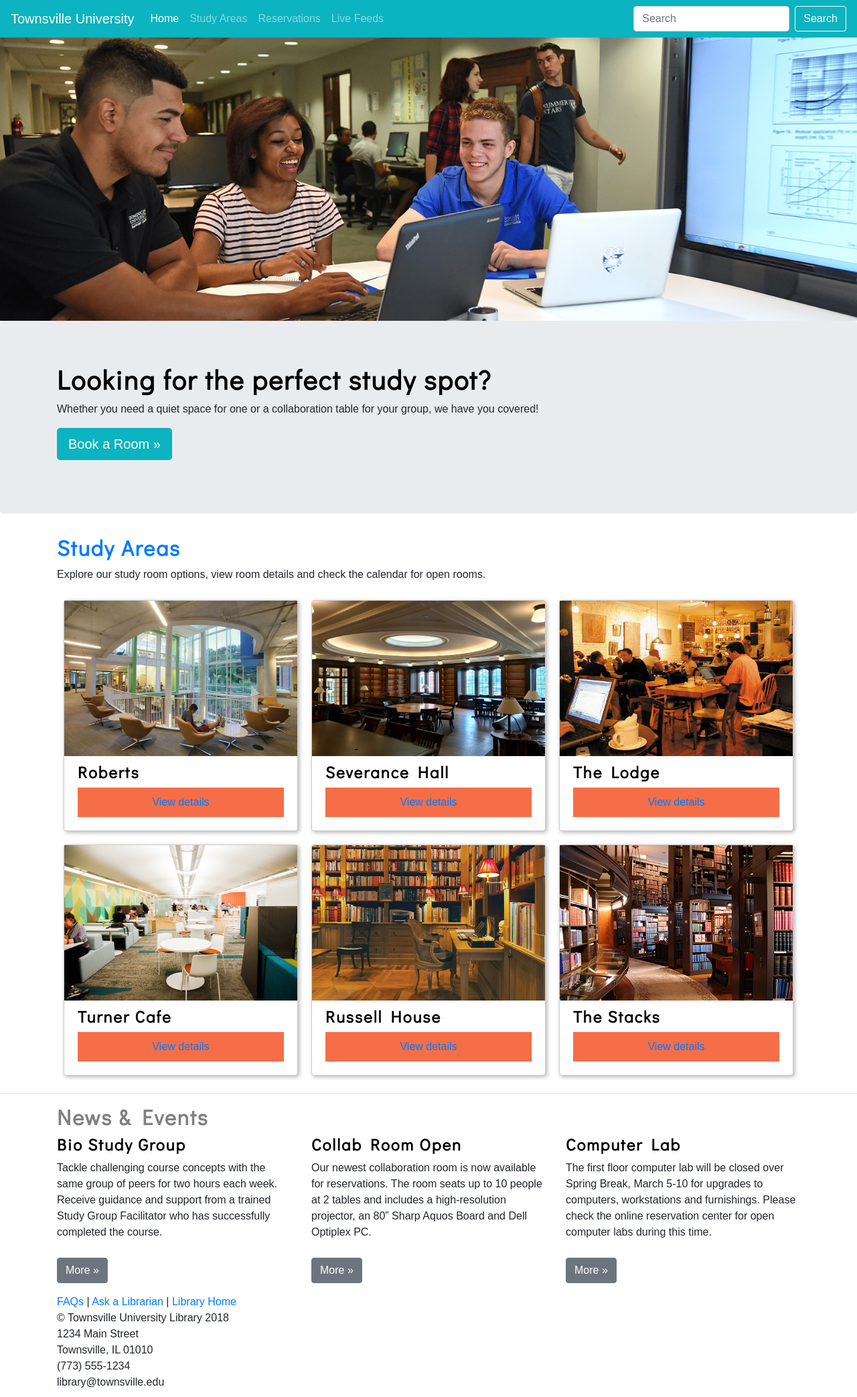
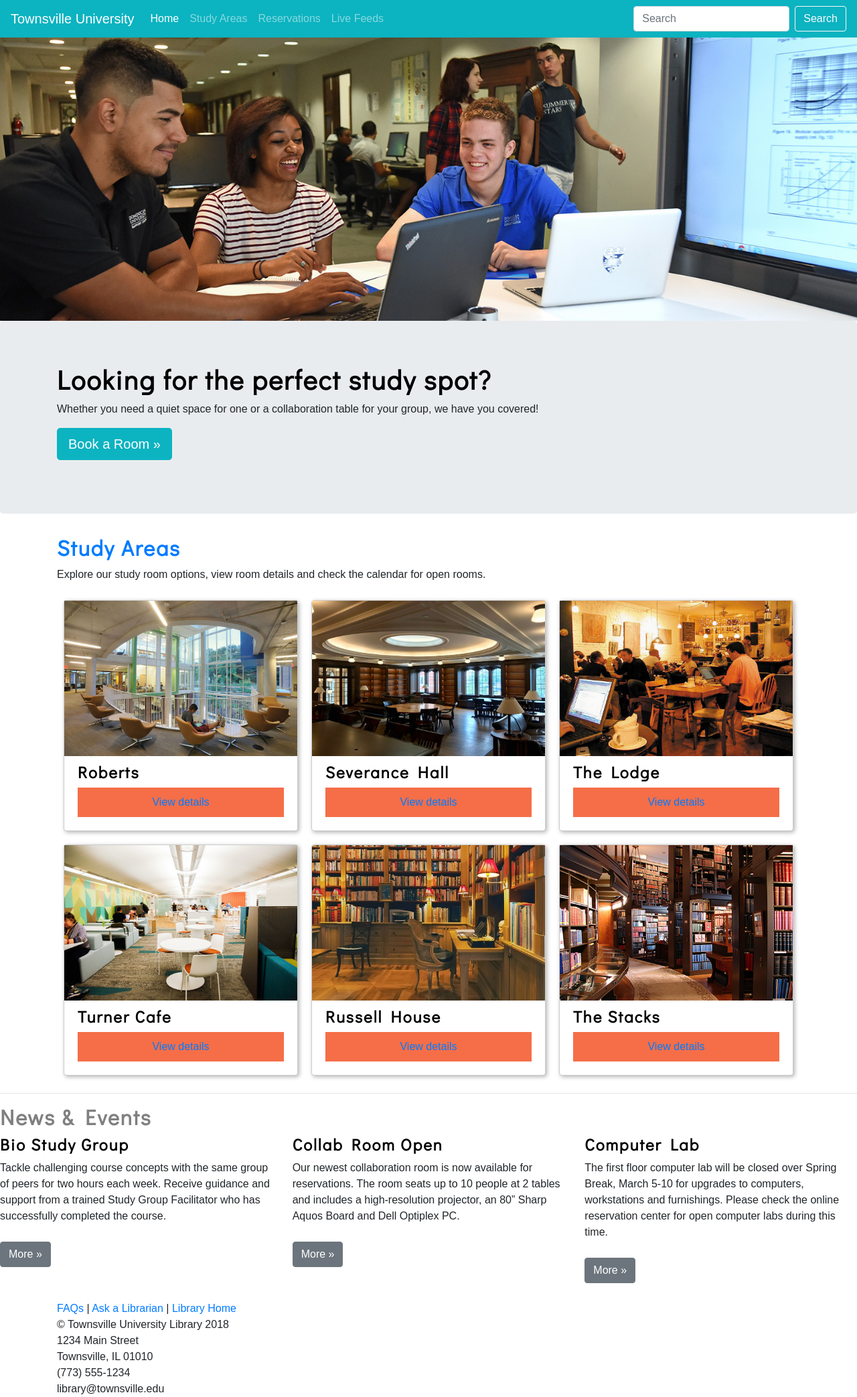
Before and after one commit to DOMLIS786/GAstudyareas, a Jekyll site: the page built from index.html, in a window 1280 px wide. Shown: the whole page at 67% size. Built offline with Jekyll 4.4.1, drawn with Linux system fonts in a browser that asks for light colours.

Commit message:
Update index.html

```diff
--- a/index.html
+++ b/index.html
@@ -68,7 +68,7 @@ title: Home
 </section>
 
 <hr>
-<section class="container">
+<section class="news">
 <h2>News & Events</h2>
 <section class="row">
 <section class="col-md-4">
```
